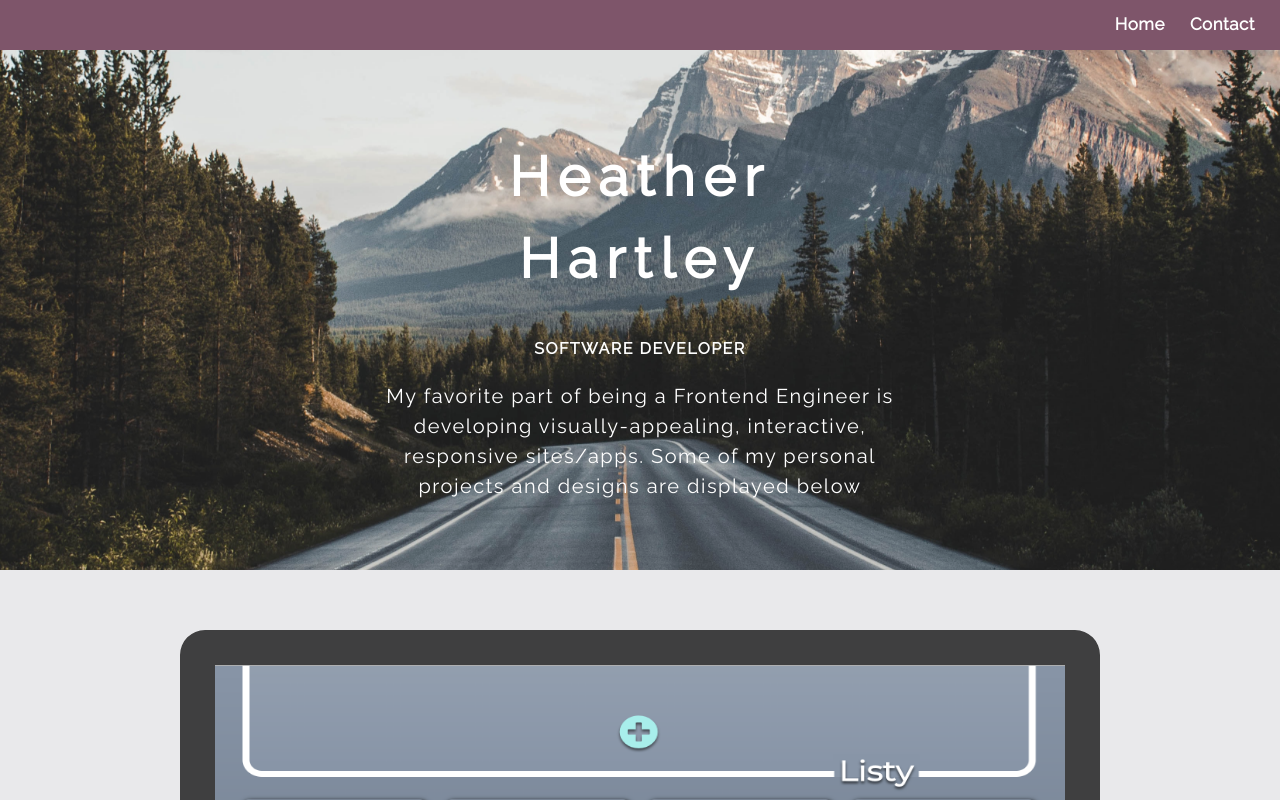
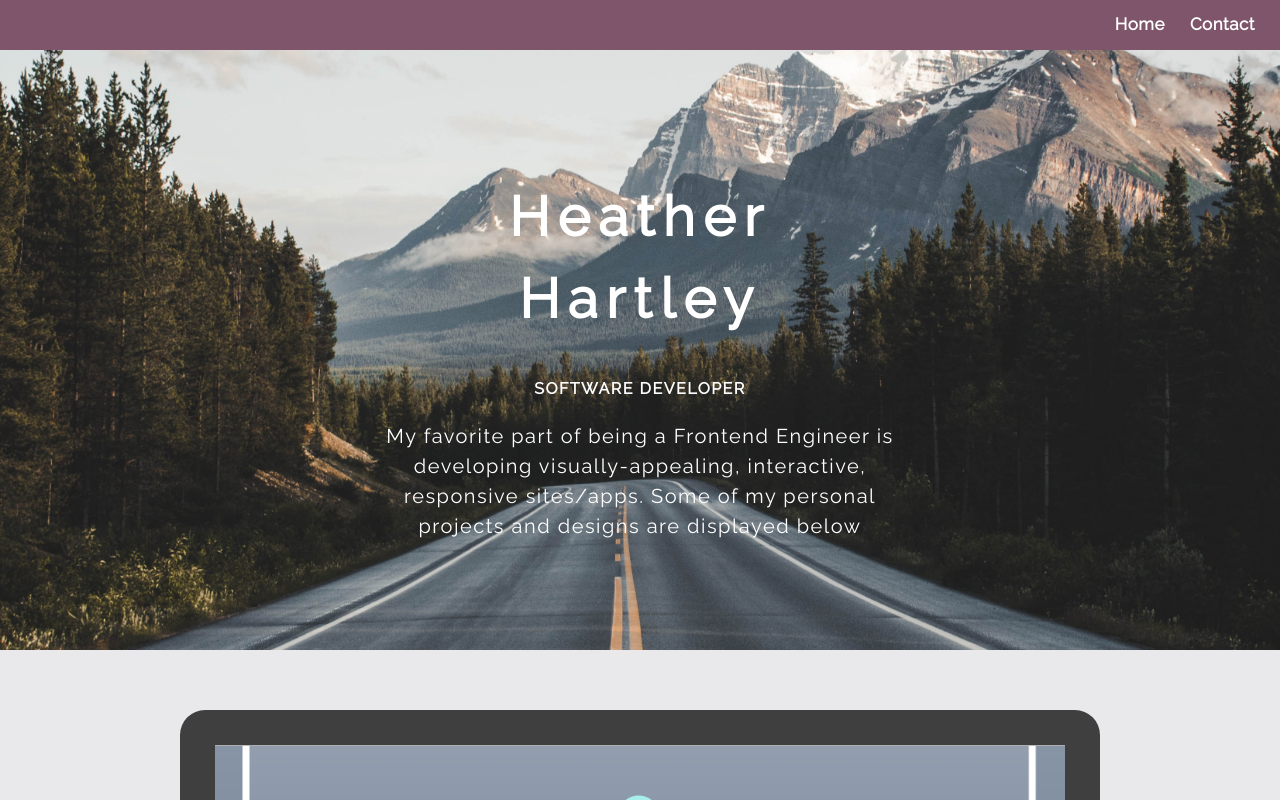
Before and after one commit to hlhartley/the-greeda, a React (Create React App) app: page / in a window 1280 px wide. Shown: the top 800 px of the page. Built offline with nearby package versions, Linux system fonts and the light colour scheme.

Commit message:
Make banner img bigger

```diff
--- a/src/Banner/Banner.scss
+++ b/src/Banner/Banner.scss
@@ -1,6 +1,6 @@
 .description_container {
   font-size: 20px;
-  height: 65vh;
+  height: 75vh;
   width: 100%;
   display: flex;
   flex-direction: column;
```
